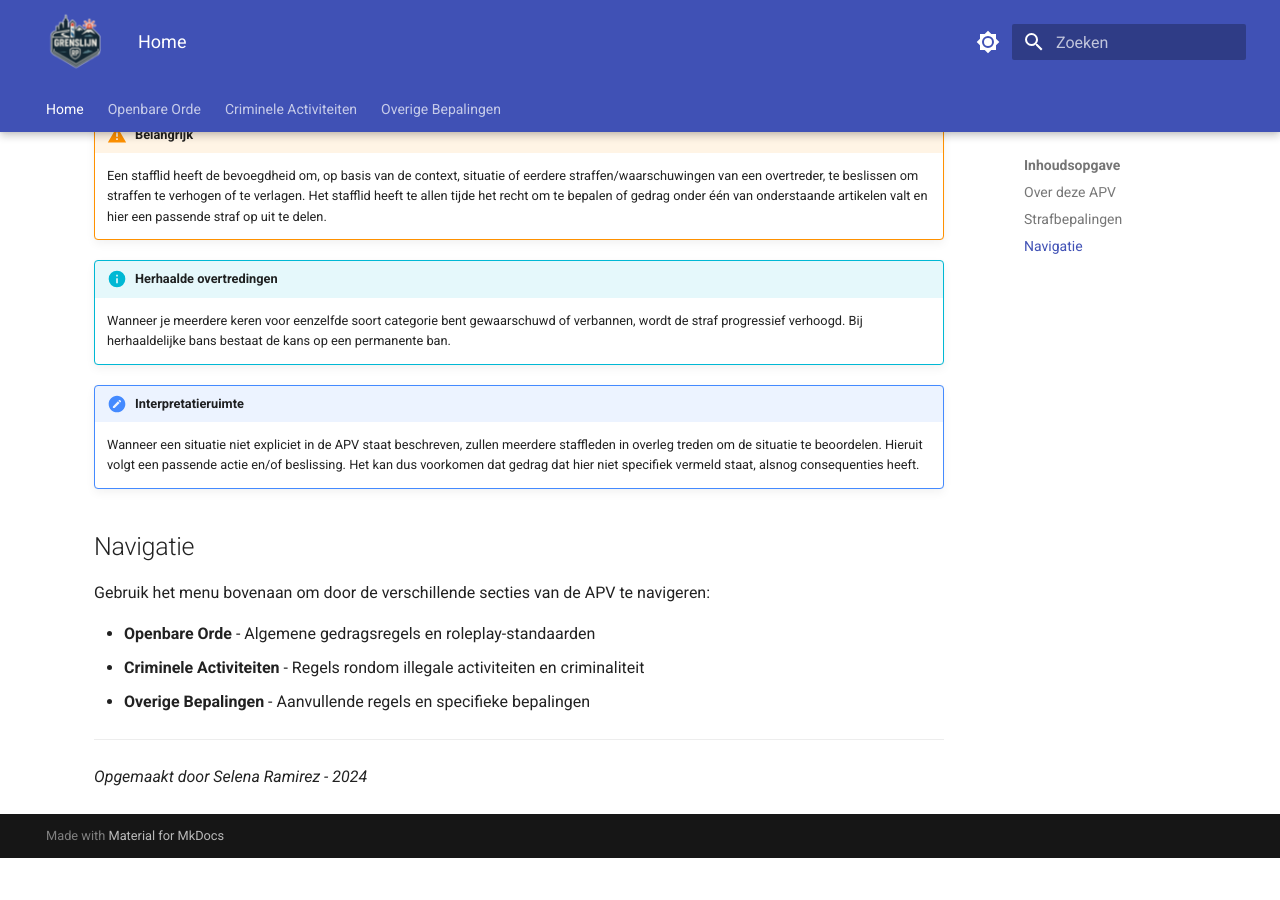
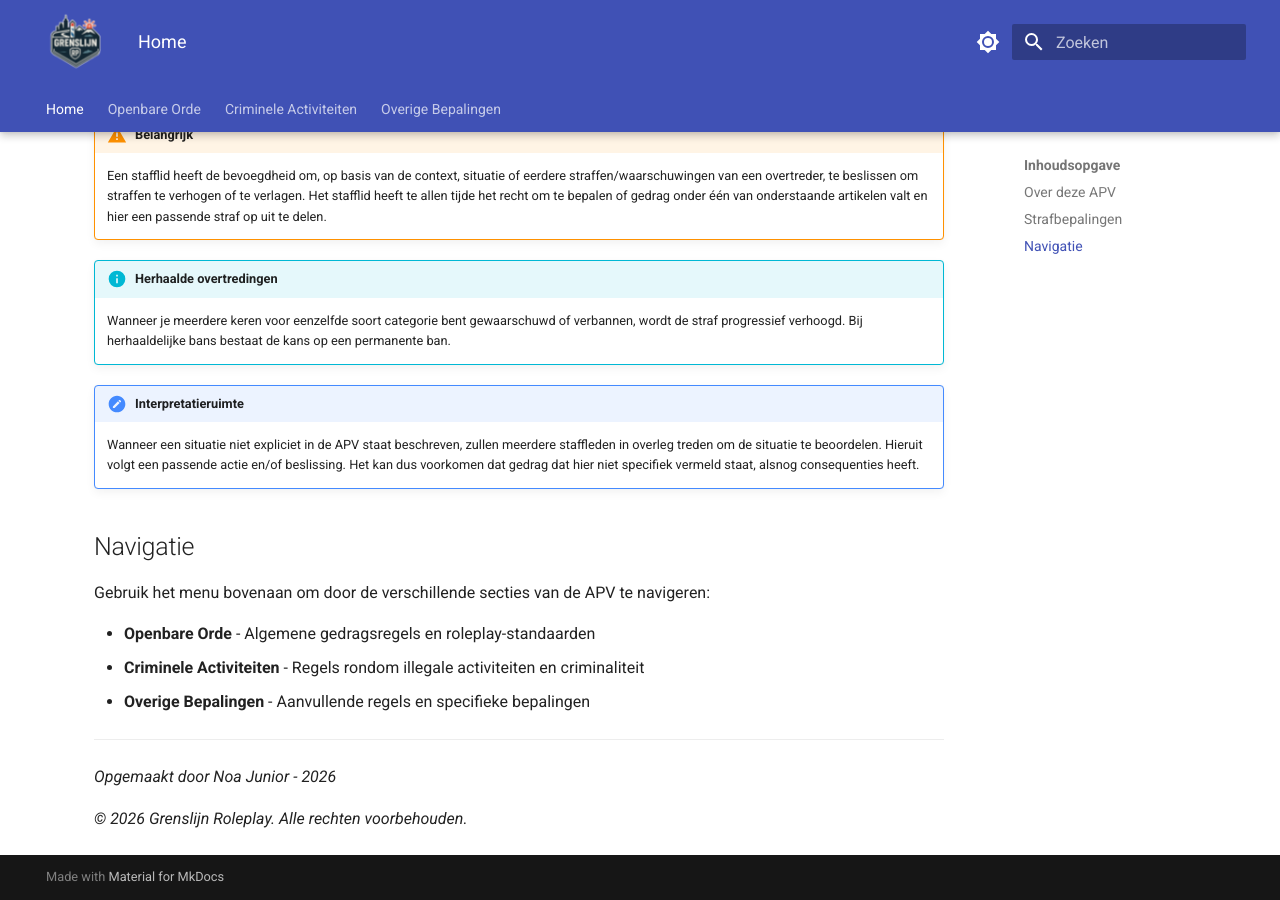
Before and after one commit to gideonmkp98/grenslijn-apv, an MkDocs documentation site: the page built from docs/index.md, in a window 1280 px wide and 900 px high, scrolled down 713 px. Built offline with MkDocs 1.6.1 and Material for MkDocs 9.7.7, drawn with Linux system fonts in a browser that asks for light colours; before the commit the page ends 1571 px from its top, so only the background shows below that.

Commit message:
aanpassingen

```diff
--- a/docs/index.md
+++ b/docs/index.md
@@ -36,4 +36,6 @@ Gebruik het menu bovenaan om door de verschillende secties van de APV te naviger
 
 ---
 
-*Opgemaakt door Selena Ramirez - 2024*
+*Opgemaakt door Noa Junior - 2026*
+
+*© 2026 Grenslijn Roleplay. Alle rechten voorbehouden.*
```
Also changed, not shown: docs/criminele-activiteiten.md (+4 -0 lines), docs/openbare-orde.md (+4 -0 lines), docs/overige-bepalingen.md (+3 -1 lines).
